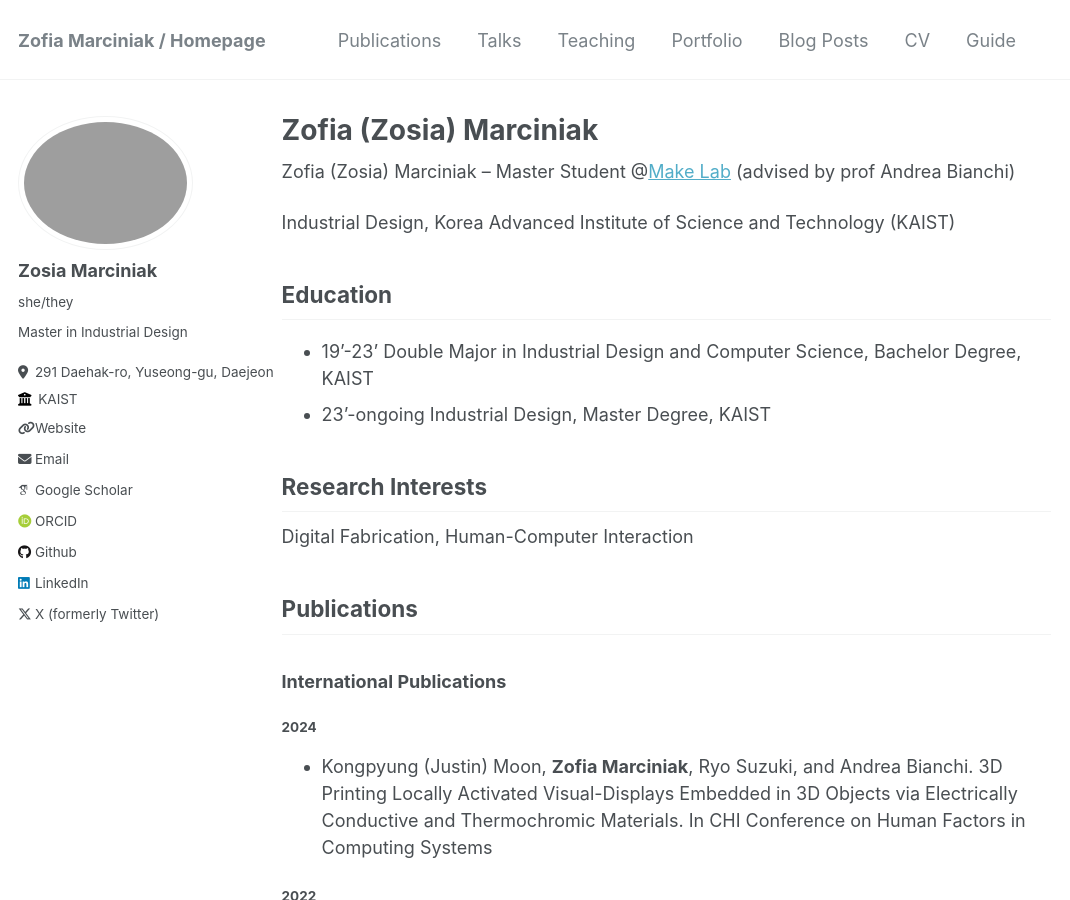
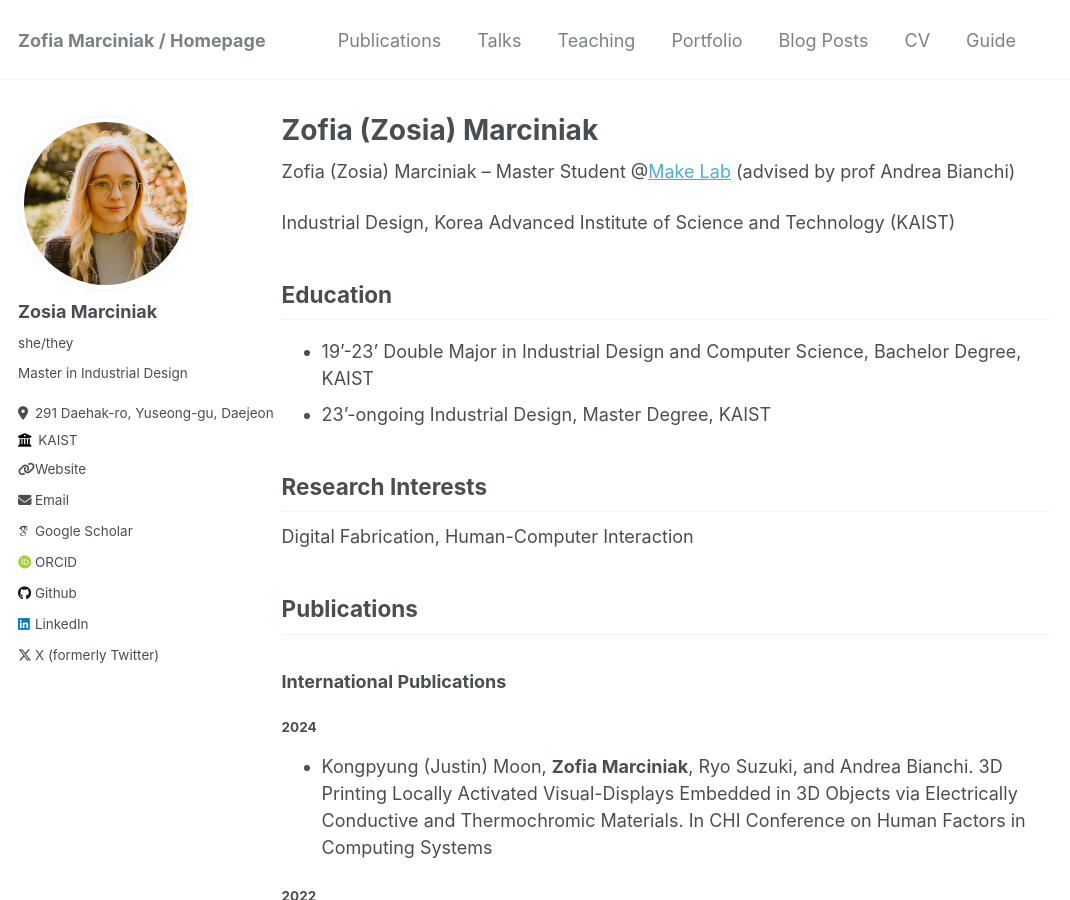
Before and after one commit to zosia-hci/zosia-hci.github.io, a Jekyll site: the page built from _pages/about.md, in a window 1280 px wide and 900 px high. Shown: the whole window, without its empty margins (0-1070 px from the left). Built offline with Jekyll 4.4.1, drawn with Linux system fonts in a browser that asks for light colours; some web fonts are replaced.

Commit message:
wrong file

```diff
--- a/_config.yml
+++ b/_config.yml
@@ -21,7 +21,7 @@ repository               : "zosia-hci/zosia-hci.github.io"
 #               Additional customization can be done by editing /_includes/author-profile.html
 author:
   # Biographic information
-  avatar           : "profile-pic-square.jpg"
+  avatar           : "profile-pic_square.jpg"
   name             : "Zosia Marciniak"
   pronouns         : "she/they"
   bio              : "Master in Industrial Design"
```
